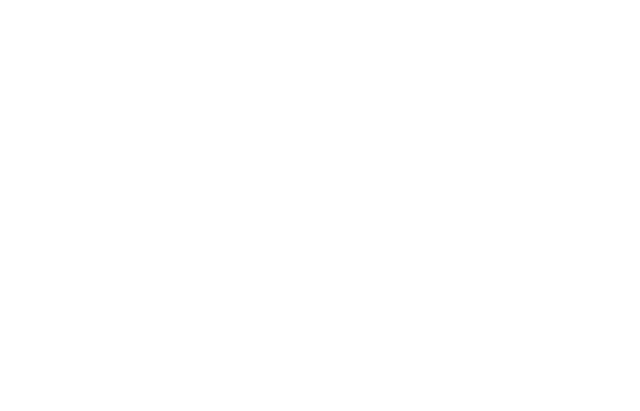
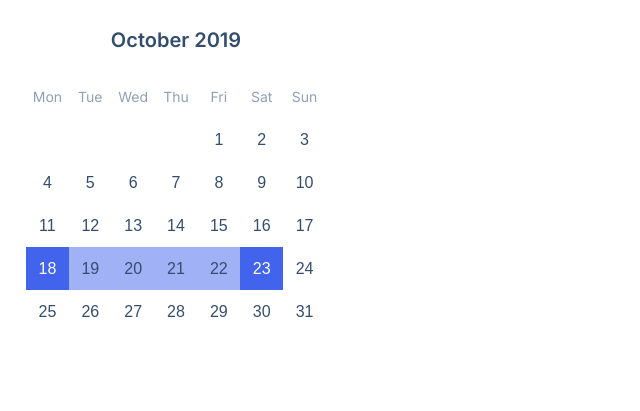
Before and after one commit to js-tasks-ru/htmlcss-20221107_boba-bibap, a website: page 05-lection3/03-calendar/index.html in a window 1280 px wide. Shown: the whole page, without its empty margins (0-640 px from the left). Drawn offline with nearby package versions, Linux system fonts and the light colour scheme.

Commit message:
calendar-finish

```diff
--- a/05-lection3/03-calendar/calendar.css
+++ b/05-lection3/03-calendar/calendar.css
@@ -0,0 +1,62 @@
+.calendar {
+    padding: 28px 26px 32px;
+    background: var(--white);
+    border: 1px solid var(--gray-3);
+    border-radius: 8px;
+    max-width: 300px;
+    font-family: 'Inter', sans-serif;
+}
+
+.calendar__title {
+    font-style: normal;
+    font-weight: 600;
+    font-size: 20px;
+    line-height: 24px;
+    color: #334d6e;
+    text-align: center;
+    margin: 0;
+}
+
+.calendar__wrapper {
+    position: relative;
+    margin-top: 24px;
+    padding-bottom: 100%;
+}
+
+.calendar__inner {
+    position: absolute;
+    top: 0;
+    left: 0;
+    right: 0;
+    bottom: 0;
+    display: grid;
+    grid-template-columns: repeat(7, 1fr);
+    grid-template-rows: repeat(7, 1fr);
+}
+
+.calendar__item {
+    font-family: 'Source Sans Pro', sans-serif;
+    font-style: normal;
+    font-weight: 400;
+    font-size: 16px;
+    line-height: 20px;
+    color: #334d6e;
+    display: flex;
+    justify-content: center;
+    align-items: center;
+}
+
+.calendar__item_day {
+    font-family: 'Inter', sans-serif;
+    font-size: 14px;
+    color: #90a0b7;
+}
+
+.calendar__item_active {
+    background: #4263eb;
+    color: var(--white);
+}
+
+.calendar__item_between-active {
+    background: #a0b1f5;
+}
--- a/05-lection3/03-calendar/index.html
+++ b/05-lection3/03-calendar/index.html
@@ -1,12 +1,65 @@
 <!DOCTYPE html>
 <!-- Страница с календарем -->
 <html lang="ru">
+
 <head>
     <link rel="stylesheet" href="../../assets/css/main.css">
     <link rel="stylesheet" href="./calendar.css">
     <title>Calendar</title>
 </head>
+
 <body>
 
+    <div class="calendar">
+        <h3 class="calendar__title">October 2019</h3>
+        <div class="calendar__wrapper">
+            <div class="calendar__inner">
+                <span class="calendar__item calendar__item_day">Mon</span>
+                <span class="calendar__item calendar__item_day">Tue</span>
+                <span class="calendar__item calendar__item_day">Wed</span>
+                <span class="calendar__item calendar__item_day">Thu</span>
+                <span class="calendar__item calendar__item_day">Fri</span>
+                <span class="calendar__item calendar__item_day">Sat</span>
+                <span class="calendar__item calendar__item_day">Sun</span>
+                <span class="calendar__item"></span>
+                <span class="calendar__item"></span>
+                <span class="calendar__item"></span>
+                <span class="calendar__item"></span>
+                <span class="calendar__item">1</span>
+                <span class="calendar__item">2</span>
+                <span class="calendar__item">3</span>
+                <span class="calendar__item">4</span>
+                <span class="calendar__item">5</span>
+                <span class="calendar__item">6</span>
+                <span class="calendar__item">7</span>
+                <span class="calendar__item">8</span>
+                <span class="calendar__item">9</span>
+                <span class="calendar__item">10</span>
+                <span class="calendar__item">11</span>
+                <span class="calendar__item">12</span>
+                <span class="calendar__item">13</span>
+                <span class="calendar__item">14</span>
+                <span class="calendar__item">15</span>
+                <span class="calendar__item">16</span>
+                <span class="calendar__item">17</span>
+                <span class="calendar__item calendar__item_active">18</span>
+                <span class="calendar__item calendar__item_between-active">19</span>
+                <span class="calendar__item calendar__item_between-active">20</span>
+                <span class="calendar__item calendar__item_between-active">21</span>
+                <span class="calendar__item calendar__item_between-active">22</span>
+                <span class="calendar__item calendar__item_active">23</span>
+                <span class="calendar__item">24</span>
+                <span class="calendar__item">25</span>
+                <span class="calendar__item">26</span>
+                <span class="calendar__item">27</span>
+                <span class="calendar__item">28</span>
+                <span class="calendar__item">29</span>
+                <span class="calendar__item">30</span>
+                <span class="calendar__item">31</span>
+            </div>
+        </div>
+    </div>
+
 </body>
+
 </html>
```
Lines whose indentation alone changed are shown as unchanged.
